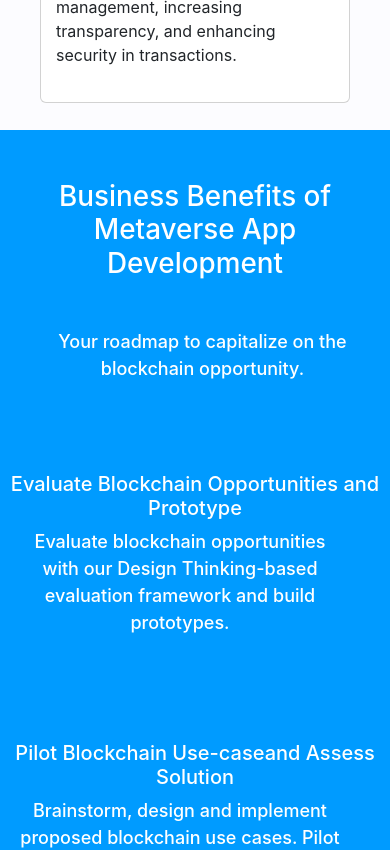
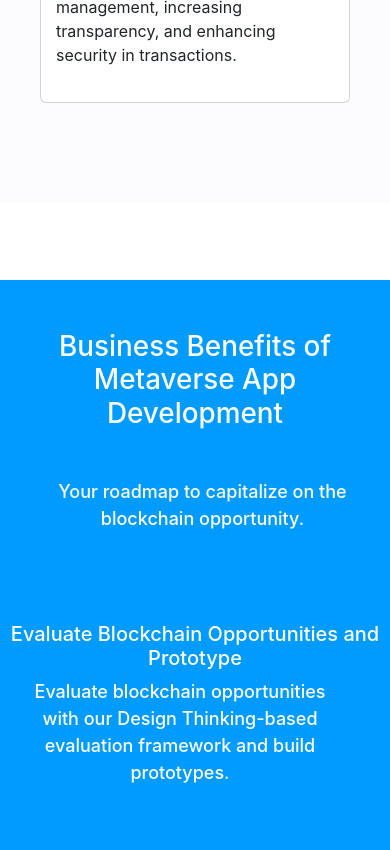
Before and after one commit to placeparks/Blockwise-tech, a React (Create React App) app: page / in a window 390 px wide. Shown: the part 9140-9990 px from the top of the page. Built offline with nearby package versions, Linux system fonts and the light colour scheme.

Commit message:
Update MetaverseBenefits.module.css

```diff
--- a/src/components/Home/MetaverseBenefits.module.css
+++ b/src/components/Home/MetaverseBenefits.module.css
@@ -91,7 +91,7 @@
         margin-left:15px;
       }
       .metaSection{
-        margin-top: -1250px;
+        margin-top: -1100px;
       }
 }
 
```
